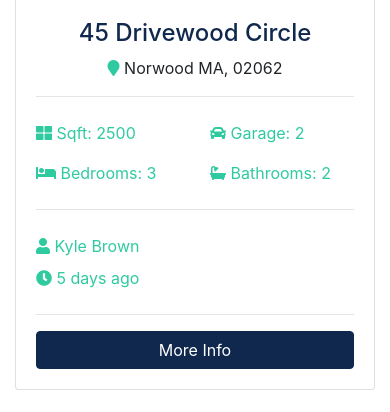
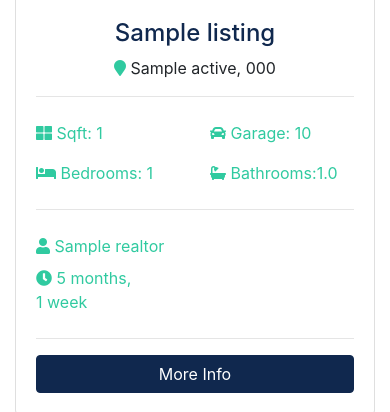
Before and after one commit to acharyabibash/btre_project, a Django app: page / in a window 390 px wide. Shown: the part 1194-1606 px from the top of the page. Run offline with Django 3.2, Linux system fonts and the light colour scheme; tables that the repository leaves empty hold one stand-in row (values such as "Sample post"); grey boxes marked "Sample" are stand-in pictures; some libraries are stand-ins or nearby versions.

Commit message:
42 Incomplete

```diff
--- a/pages/views.py
+++ b/pages/views.py
@@ -1,8 +1,20 @@
 from django.shortcuts import render
 from django.http import HttpResponse
-# Create your views here.
+
+from listings.models import Listing
+from realtors.models import Realtor
+
 def index(request):
-    return render(request,'pages/index.html')
+    listings = Listing.objects.order_by('-list_date').filter(is_published=True)[:3]
+
+    context = {
+        'listings':listings
+    }
+
+    return render(request,'pages/index.html',context)
+
 
 def about(request):
+    # Get all realtors
+    realtors = Realtor.objects.order_by('-hire_date')
     return render(request,'pages/about.html')
--- a/templates/pages/index.html
+++ b/templates/pages/index.html
@@ -1,4 +1,9 @@
-{% extends 'base.html' %} {% block content %}
+{% extends 'base.html' %}
+
+{% load humanize %}
+
+
+{% block content %}
   <!-- Showcase -->
   <section id="showcase">
     <div class="container text-center">
@@ -128,134 +133,59 @@
     <div class="container">
       <h3 class="text-center mb-3">Latest Listings</h3>
       <div class="row">
+        {% if listings %}
+        {% for listing in listings %}
           <!-- Listing 1 -->
           <div class="col-md-6 col-lg-4 mb-4">
             <div class="card listing-preview">
-            <img class="card-img-top" src="assets/img/homes/home-1.jpg" alt="">
+              <img class="card-img-top" src="{{ listing.photo_main.url }}" alt="">
               <div class="card-img-overlay">
                 <h2>
-                <span class="badge badge-secondary text-white">$490,000</span>
+                  <span class="badge badge-secondary text-white">${{ listing.price | intcomma }}</span>
                 </h2>
               </div>
               <div class="card-body">
                 <div class="listing-heading text-center">
-                <h4 class="text-primary">45 Drivewood Circle</h4>
+                  <h4 class="text-primary">{{ listing.title }}</h4>
                   <p>
-                  <i class="fas fa-map-marker text-secondary"></i> Norwood MA, 02062</p>
+                    <i class="fas fa-map-marker text-secondary"></i> {{ listing.city }} {{ listing.state }}, {{ listing.zipcode }}</p>
                 </div>
                 <hr>
                 <div class="row py-2 text-secondary">
                   <div class="col-6">
-                  <i class="fas fa-th-large"></i> Sqft: 2500</div>
+                    <i class="fas fa-th-large"></i> Sqft: {{ listing.sqft }}</div>
                   <div class="col-6">
-                  <i class="fas fa-car"></i> Garage: 2</div>
+                    <i class="fas fa-car"></i> Garage: {{ listing.garage }}</div>
                 </div>
                 <div class="row py-2 text-secondary">
                   <div class="col-6">
-                  <i class="fas fa-bed"></i> Bedrooms: 3</div>
+                    <i class="fas fa-bed"></i> Bedrooms: {{ listing.bedrooms }}</div>
                   <div class="col-6">
-                  <i class="fas fa-bath"></i> Bathrooms: 2</div>
+                    <i class="fas fa-bath"></i> Bathrooms:{{ listing.bathrooms }}</div>
                 </div>
                 <hr>
                 <div class="row py-2 text-secondary">
                   <div class="col-6">
-                  <i class="fas fa-user"></i> Kyle Brown</div>
+                    <i class="fas fa-user"></i> {{ listing.realtor }}</div>
                 </div>
                 <div class="row text-secondary pb-2">
                   <div class="col-6">
-                  <i class="fas fa-clock"></i> 5 days ago</div>
+                    <i class="fas fa-clock"></i> {{ listing.list_date | timesince }}</div>
                 </div>
                 <hr>
-              <a href="listing.html" class="btn btn-primary btn-block">More Info</a>
+                <a href="{% url 'listing' listing.id %}" class="btn btn-primary btn-block">More Info</a>
               </div>
             </div>
           </div>
 
-        <!-- Listing 2 -->
-        <div class="col-md-6 col-lg-4 mb-4">
-          <div class="card listing-preview">
-            <img class="card-img-top" src="assets/img/homes/home-2.jpg" alt="">
-            <div class="card-img-overlay">
-              <h2>
-                <span class="badge badge-secondary text-white">$550,000</span>
-              </h2>
+        {% endfor %}
+        {% else %}
+          <div class="col-md-12">
+            <p>No Listings Available</p>
           </div>
-            <div class="card-body">
-              <div class="listing-heading text-center">
-                <h4 class="text-primary">18 Jefferson Lane</h4>
-                <p>
-                  <i class="fas fa-map-marker text-secondary"></i> Woburn MA, 01801</p>
-              </div>
-              <hr>
-              <div class="row py-2 text-secondary">
-                <div class="col-6">
-                  <i class="fas fa-th-large"></i> Sqft: 3200</div>
-                <div class="col-6">
-                  <i class="fas fa-car"></i> Garage: 1</div>
-              </div>
-              <div class="row py-2 text-secondary">
-                <div class="col-6">
-                  <i class="fas fa-bed"></i> Bedrooms: 4</div>
-                <div class="col-6">
-                  <i class="fas fa-bath"></i> Bathrooms: 2.5</div>
-              </div>
-              <hr>
-              <div class="row py-2 text-secondary">
-                <div class="col-6">
-                  <i class="fas fa-user"></i> Mark Hudson</div>
-              </div>
-              <div class="row text-secondary pb-2">
-                <div class="col-6">
-                  <i class="fas fa-clock"></i> 5 days ago</div>
-              </div>
-              <hr>
-              <a href="listing.html" class="btn btn-primary btn-block">More Info</a>
-            </div>
-          </div>
-        </div>
+        {% endif %}
 
-        <!-- Listing 3 -->
-        <div class="col-md-6 col-lg-4 mb-4">
-          <div class="card listing-preview">
-            <img class="card-img-top" src="assets/img/homes/home-3.jpg" alt="">
-            <div class="card-img-overlay">
-              <h2>
-                <span class="badge badge-secondary text-white">$580,000</span>
-              </h2>
-            </div>
-            <div class="card-body">
-              <div class="listing-heading text-center">
-                <h4 class="text-primary">187 Woodrow Street</h4>
-                <p>
-                  <i class="fas fa-map-marker text-secondary"></i> Salem MA, 01915</p>
-              </div>
-              <hr>
-              <div class="row py-2 text-secondary">
-                <div class="col-6">
-                  <i class="fas fa-th-large"></i> Sqft: 3107</div>
-                <div class="col-6">
-                  <i class="fas fa-car"></i> Garage: 0</div>
-              </div>
-              <div class="row py-2 text-secondary">
-                <div class="col-6">
-                  <i class="fas fa-bed"></i> Bedrooms: 4</div>
-                <div class="col-6">
-                  <i class="fas fa-bath"></i> Bathrooms: 3</div>
-              </div>
-              <hr>
-              <div class="row py-2 text-secondary">
-                <div class="col-6">
-                  <i class="fas fa-user"></i> Mark Hudson</div>
-              </div>
-              <div class="row text-secondary pb-2">
-                <div class="col-6">
-                  <i class="fas fa-clock"></i> 5 days ago</div>
-              </div>
-              <hr>
-              <a href="listing.html" class="btn btn-primary btn-block">More Info</a>
-            </div>
-          </div>
-        </div>
+
 
       </div>
     </div>
```
Lines whose indentation alone changed are shown as unchanged.
